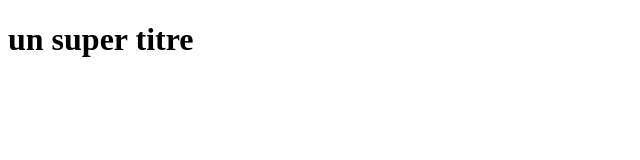
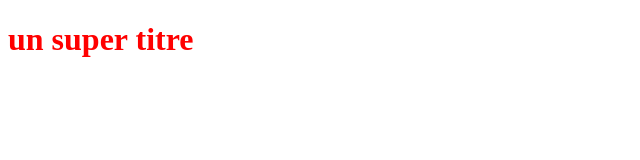
Before and after one commit to Amel-saidi/project1, a plain HTML site: page index.html in a window 1280 px wide. Shown: the whole page, without its empty margins (0-640 px from the left). Drawn offline with Linux system fonts and the light colour scheme.

```diff
--- a/styles.css
+++ b/styles.css
@@ -1,3 +1,3 @@
 h1{
-    color: redgti;
+    color: red;
 }
```
